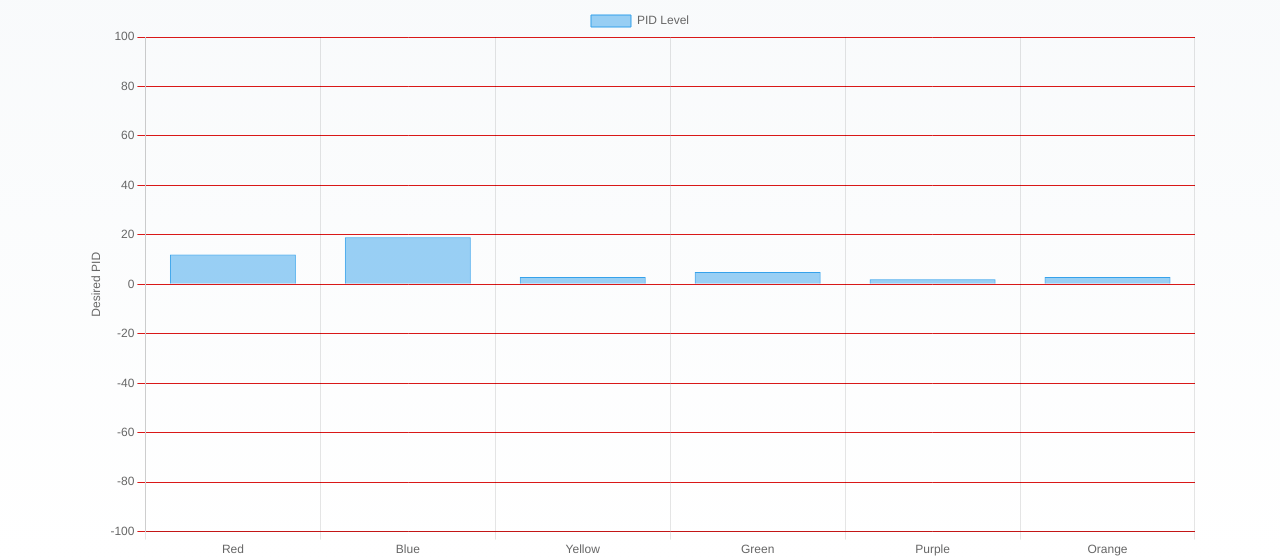
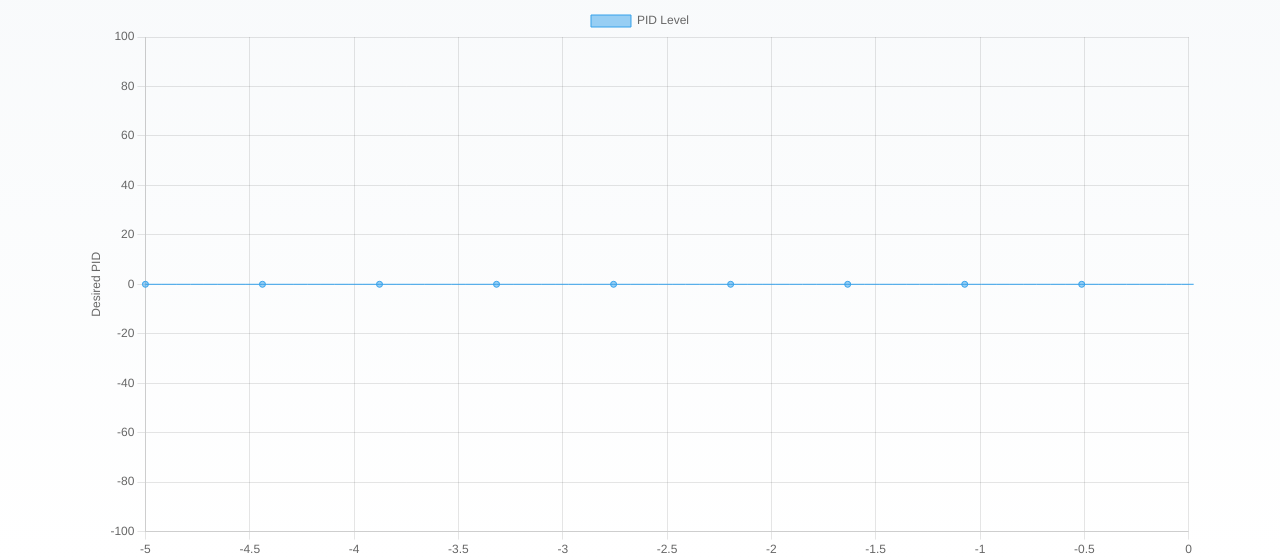
Before and after one commit to beaver-auv/errorsite, a plain HTML site: page index.html in a window 1280 px wide. Shown: the part 700-1260 px from the top of the page. Drawn offline with nearby package versions, Linux system fonts and the light colour scheme.

Commit message:
PID chart completed
Replace temp data when attached to rest of code

```diff
--- a/js/charts&Graphs.js
+++ b/js/charts&Graphs.js
@@ -1,15 +1,17 @@
 const motorGraph = document.getElementById("motorGraph");
 const chartPID = document.getElementById("chartPID")
-var AUVactive = true
+let timestamp = 0
+let AUVactive = true
 
-PID = new Chart(chartPID, {
-  type: "bar",
+let PID = new Chart(chartPID, {
+  type: "line",
   data: {
-    labels: ["Red", "Blue", "Yellow", "Green", "Purple", "Orange"],
+    labels: ["0"], //["-3", "-2.5", "-2", "-1.5", "-1", "-0.5", "0"], // Limited display data
     datasets: [{
       label: "PID Level",
-      data: [12, 19, 3, 5, 2, 3],
-      borderWidth: 1
+      data: [0],
+      borderWidth: 1,
+      tension: 0.4
     }]
   },
   options: {
@@ -22,15 +24,21 @@ PID = new Chart(chartPID, {
           text: "Desired PID"
         },
         grid: {
-          color: 'rgb(217, 24, 24)'
+          color: 'rgba(0, 0, 0, 0.1)'
         }
       }
     }
   }
 });
 
-/*while (AUVactive){
-  PID.data = [12, 19, 3, 5, 2, 3]
+
+setInterval(function() {
+  //Fetch currentPID from other data
+  let currentPID = 0
+  PID.data.datasets[0].data.push(currentPID);
+
+  timestamp -= 0.5
+  PID.data.labels.unshift(String(timestamp))
 
   PID.update()
-}*/
+}, 500); // Executed every 500 miliseconds
```
Also changed, not shown: index.html (+0 -1 lines).
